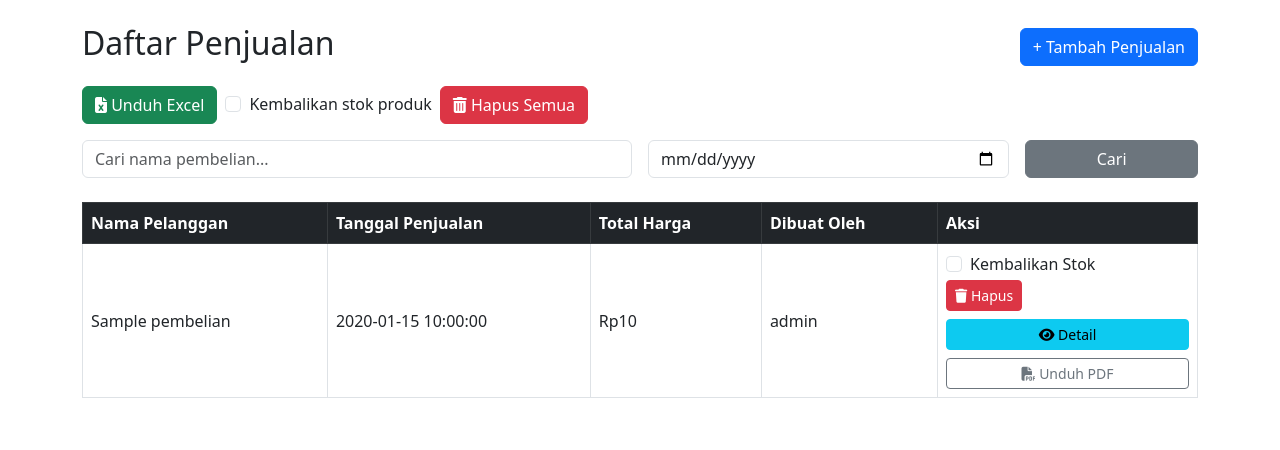
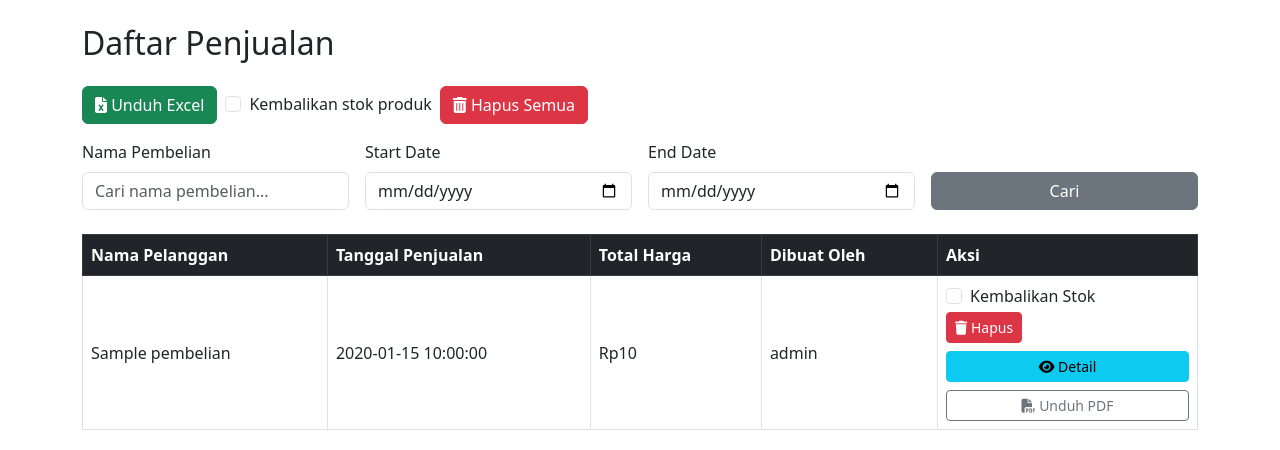
Before and after one commit to M-AzharPratama/kasir_ukk, a Flask app: page /pembelian in a window 1280 px wide. Shown: the part 56-506 px from the top of the page. Run offline with Flask 3, Linux system fonts and the light colour scheme; the visitor is signed in with stand-in values (Sample User, id 1); tables that the repository leaves empty or names only in its code hold one stand-in row (values such as "Sample post"); some libraries are stand-ins or nearby versions.

Commit message:
menyelesaikan website kasir

```diff
--- a/app.py
+++ b/app.py
@@ -1,7 +1,6 @@
 from flask import Flask, render_template, request, redirect, url_for, session, flash
 from flask_mysqldb import MySQL
 from werkzeug.security import generate_password_hash, check_password_hash
-from datetime import datetime
 from functools import wraps
 from werkzeug.utils import secure_filename
 import os
@@ -14,6 +13,18 @@ from openpyxl import Workbook
 from collections import defaultdict
 import uuid
 from pathlib import Path
+from flask import make_response
+from reportlab.lib.pagesizes import A4
+from reportlab.pdfgen import canvas
+from reportlab.lib.units import cm
+from reportlab.platypus import Table, TableStyle, Image, Paragraph, SimpleDocTemplate, Spacer
+from reportlab.lib.styles import getSampleStyleSheet
+from reportlab.lib import colors
+from babel.numbers import format_currency
+from openpyxl.styles import Font, Alignment, PatternFill, Border, Side
+from openpyxl.utils import get_column_letter
+from datetime import datetime, timedelta
+
 
 app = Flask(__name__, instance_relative_config=True)
 app.config.from_pyfile('config.py')
@@ -23,6 +34,19 @@ app.secret_key = app.config['SECRET_KEY']
 mysql.init_app(app)  # pastikan inisialisasi
 
 persen = 0.01
+
+def format_rupiah_excel(angka):
+    # Mengubah angka menjadi format seperti 100.000
+    return "{:,.0f}".format(angka).replace(",", ".")
+
+# def format_rupiah(angka):
+#     try:
+#         return "{:,.0f}".format(float(angka)).replace(",", ".")
+#     except:
+#         return "0"
+
+def format_rupiah(angka):
+    return format_currency(angka, 'IDR', locale='id_ID', format=u'¤#,##0')
 
 def generate_nomor_pembayaran():
     return uuid.uuid4().hex[:12].upper()
@@ -170,20 +194,42 @@ def export_users_excel():
     headers = ['Nama User', 'Email', 'Role']
     ws.append(headers)
 
-    # Data baris
-    for p in users_list:
-        ws.append([
-            p['name'],
-            p['email'],
-            p['role'],
-        ])
+    # Gaya header
+    header_font = Font(bold=True, color="FFFFFF")
+    header_fill = PatternFill("solid", fgColor="4F81BD")
+    border = Border(
+        left=Side(style='thin'),
+        right=Side(style='thin'),
+        top=Side(style='thin'),
+        bottom=Side(style='thin')
+    )
 
-    # Simpan ke dalam memori untuk dikirim sebagai file
+    for col_num, column_title in enumerate(headers, 1):
+        cell = ws.cell(row=1, column=col_num)
+        cell.font = header_font
+        cell.fill = header_fill
+        cell.alignment = Alignment(horizontal="center", vertical="center")
+        cell.border = border
+
+    # Isi data
+    for row_index, user in enumerate(users_list, start=2):
+        ws.cell(row=row_index, column=1, value=user['name'])
+        ws.cell(row=row_index, column=2, value=user['email'])
+        ws.cell(row=row_index, column=3, value=user['role'])
+        for col in range(1, 4):
+            ws.cell(row=row_index, column=col).border = border
+            ws.cell(row=row_index, column=col).alignment = Alignment(vertical="center")
+
+    # Menyesuaikan lebar kolom otomatis
+    for column_cells in ws.columns:
+        length = max(len(str(cell.value or "")) for cell in column_cells)
+        ws.column_dimensions[column_cells[0].column_letter].width = length + 2
+
+    # Simpan ke dalam memori
     file_stream = BytesIO()
     wb.save(file_stream)
     file_stream.seek(0)
 
-    # Kirim file sebagai response
     return send_file(
         file_stream,
         as_attachment=True,
@@ -348,36 +394,71 @@ def produk_list():
 def export_produk_excel():
     cur = mysql.connection.cursor(MySQLdb.cursors.DictCursor)
 
-    # Ambil data yang sesuai
-    cur.execute("""
-        SELECT nama_produk as name, harga, stok
+    q = request.args.get('q', '').strip()
+
+    query = """
+        SELECT nama_produk, harga, stok
         FROM produk
-    """)
-    users_list = cur.fetchall()
+        WHERE 1=1
+    """
+    params = []
 
-    # Buat workbook Excel
+    if q:
+        query += " AND nama_produk LIKE %s"
+        params.append(f"%{q}%")
+
+    cur.execute(query, tuple(params))
+    produk_list = cur.fetchall()
+    cur.close()
+
+    # Buat file Excel
     wb = Workbook()
     ws = wb.active
     ws.title = "Daftar Produk"
 
-    # Header kolom
+    # Header
     headers = ['Nama Produk', 'Harga', 'Stok']
     ws.append(headers)
 
+    # Gaya untuk header
+    header_font = Font(bold=True, color="000000")
+    header_fill = PatternFill(start_color="DDDDDD", end_color="DDDDDD", fill_type="solid")
+    border = Border(
+        left=Side(style='thin'), right=Side(style='thin'),
+        top=Side(style='thin'), bottom=Side(style='thin')
+    )
+
+    for col_num, header in enumerate(headers, 1):
+        cell = ws.cell(row=1, column=col_num)
+        cell.font = header_font
+        cell.fill = header_fill
+        cell.border = border
+
     # Data baris
-    for p in users_list:
-        ws.append([
-            p['name'],
-            p['harga'],
-            p['stok'],
-        ])
+    for row_num, p in enumerate(produk_list, start=2):
+        row_data = [p['nama_produk'], format_rupiah(p['harga']), p['stok']]
+        for col_num, value in enumerate(row_data, 1):
+            cell = ws.cell(row=row_num, column=col_num, value=value)
+            cell.border = border
 
-    # Simpan ke dalam memori untuk dikirim sebagai file
+    # Auto-width kolom
+    for col in ws.columns:
+        max_length = 0
+        column = col[0].column_letter
+        for cell in col:
+            try:
+                if cell.value:
+                    max_length = max(max_length, len(str(cell.value)))
+            except:
+                pass
+        adjusted_width = max_length + 2
+        ws.column_dimensions[column].width = adjusted_width
+
+    # Simpan ke memori
     file_stream = BytesIO()
     wb.save(file_stream)
     file_stream.seek(0)
 
-    # Kirim file sebagai response
     return send_file(
         file_stream,
         as_attachment=True,
@@ -510,25 +591,33 @@ def produk_detail(id):
 @app.route('/pembelian')
 @login_required
 def lihat_pembelian():
-    q = request.args.get('q', '')
-    tanggal = request.args.get('tanggal', '')
+    q = request.args.get('q', '')  # Pencarian nama pembelian
+    start_date = request.args.get('start_date', '')  # Tanggal mulai
+    end_date = request.args.get('end_date', '')  # Tanggal akhir
 
     cur = mysql.connection.cursor(MySQLdb.cursors.DictCursor)
-
-    base_query = "SELECT * FROM pembelian WHERE 1=1"
+    base_query = "SELECT * FROM pembelian WHERE 1=1"  # Query dasar untuk mengambil data
     params = []
 
     if q:
         base_query += " AND nama LIKE %s"
-        params.append('%' + q + '%')
+        params.append('%' + q + '%')  # Filter berdasarkan nama pembelian
 
-    if tanggal:
-        base_query += " AND DATE(tgl_pembelian) = %s"
-        params.append(tanggal)
+    if start_date and end_date:
+        try:
+            # Mengubah tanggal mulai dan tanggal akhir menjadi objek datetime
+            start_date_obj = datetime.strptime(start_date, '%Y-%m-%d')
+            end_date_obj = datetime.strptime(end_date, '%Y-%m-%d')
 
-    base_query += " ORDER BY tgl_pembelian DESC"
-    cur.execute(base_query, tuple(params))
-    pembelian_data = cur.fetchall()
+            # Filter berdasarkan rentang tanggal
+            base_query += " AND tgl_pembelian BETWEEN %s AND %s"
+            params.extend([start_date_obj.date(), end_date_obj.date()])
+        except:
+            pass
+
+    base_query += " ORDER BY tgl_pembelian DESC"  # Urutkan berdasarkan tanggal pembelian
+    cur.execute(base_query, tuple(params))  # Eksekusi query dengan parameter
+    pembelian_data = cur.fetchall()  # Ambil hasil query
     cur.close()
 
     return render_template('pembelian_list.html', pembelian=pembelian_data)
@@ -536,40 +625,127 @@ def lihat_pembelian():
 @app.route('/pembelian/export-excel')
 @login_required
 def export_pembelian_excel():
+    start_date = request.args.get('start_date', '')  # Tanggal mulai
+    end_date = request.args.get('end_date', '')  # Tanggal akhir
+    q = request.args.get('q', '')  # Pencarian nama pembelian
+
     cur = mysql.connection.cursor(MySQLdb.cursors.DictCursor)
 
-    # Ambil data yang sesuai
-    cur.execute("""
-        SELECT nama AS nama_pelanggan, role_pembuat AS dibuat_oleh, total AS total_harga, tgl_pembelian
-        FROM pembelian
-        ORDER BY tgl_pembelian DESC
-    """)
+    query = """
+        SELECT
+            p.id,
+            p.nama AS nama_pelanggan,
+            p.role_pembuat AS dibuat_oleh,
+            p.total AS total_harga,
+            p.total_bayar,
+            p.diskon,
+            p.kembalian,
+            p.sisa_point,
+            p.nomor_pembayaran,
+            p.tgl_pembelian,
+            m.no_hp,
+            m.status AS status_member,
+            m.name AS nama_member,
+            m.point AS member_point,
+            m.join_date
+        FROM pembelian p
+        LEFT JOIN member m ON p.member_id = m.id
+        WHERE 1=1
+    """
+    params = []
+
+    # Filter berdasarkan nama
+    if q:
+        query += " AND p.nama LIKE %s"
+        params.append('%' + q + '%')
+
+    # Filter berdasarkan rentang tanggal (start_date dan end_date)
+    if start_date and end_date:
+        try:
+            # Mengubah start_date dan end_date menjadi objek datetime
+            start_date_obj = datetime.strptime(start_date, '%Y-%m-%d')
+            end_date_obj = datetime.strptime(end_date, '%Y-%m-%d')
+
+            # Filter berdasarkan rentang tanggal
+            query += " AND p.tgl_pembelian BETWEEN %s AND %s"
+            params.extend([start_date_obj.date(), end_date_obj.date()])
+        except:
+            pass
+
+    query += " ORDER BY p.tgl_pembelian DESC"  # Urutkan berdasarkan tanggal pembelian
+    cur.execute(query, tuple(params))  # Eksekusi query dengan parameter
     pembelian_list = cur.fetchall()
 
-    # Buat workbook Excel
+    # Ambil detail produk
+    pembelian_produk_map = {}
+    for pembelian in pembelian_list:
+        cur.execute("""
+            SELECT prod.nama_produk, prod.harga, lp.quantity, lp.subtotal
+            FROM list_pembelian lp
+            JOIN produk prod ON lp.produk_id = prod.id
+            WHERE lp.pembelian_id = %s
+        """, (pembelian['id'],))
+        pembelian_produk_map[pembelian['id']] = cur.fetchall()
+
+    cur.close()
+
+    # Buat file Excel
     wb = Workbook()
     ws = wb.active
     ws.title = "Daftar Pembelian"
 
-    # Header kolom
-    headers = ['Nama Pelanggan', 'Dibuat Oleh', 'Total Harga', 'Tanggal Pembelian']
+    headers = [
+        'No', 'Nomor Pembayaran', 'Tanggal Pembelian', 'Nama Pelanggan', 'No HP',
+        'Status Member', 'Nama Member', 'Sisa Point', 'Reward Point', 'Dibuat Oleh',
+        'Total', 'Diskon', 'Bayar', 'Kembalian', 'Detail Produk'
+    ]
     ws.append(headers)
 
-    # Data baris
-    for p in pembelian_list:
+    header_font = Font(bold=True)
+    for col_num, column_title in enumerate(headers, 1):
+        cell = ws.cell(row=1, column=col_num)
+        cell.font = header_font
+        cell.alignment = Alignment(horizontal='center')
+
+    persen = 0.01
+
+    for idx, p in enumerate(pembelian_list, start=1):
+        reward_point = round(float(p['total_harga']) * persen, 2)
+        produk_list = pembelian_produk_map.get(p['id'], [])
+        detail_produk = '; '.join([f"{prod['nama_produk']} (x{prod['quantity']} @ {format_rupiah(prod['harga'])})" for prod in produk_list])
         ws.append([
+            idx,
+            p['nomor_pembayaran'],
+            p['tgl_pembelian'].strftime('%d-%m-%Y') if p['tgl_pembelian'] else '',
             p['nama_pelanggan'],
+            p.get('no_hp') or '-',
+            p.get('status_member') or '-',
+            p.get('nama_member') or '-',
+            int(p['sisa_point']) if p['sisa_point'] else 0,
+            reward_point,
             p['dibuat_oleh'],
-            float(p['total_harga']),
-            str(p['tgl_pembelian']),
+            format_rupiah(p['total_harga']),
+            format_rupiah(p['diskon']),
+            format_rupiah(p['total_bayar']),
+            format_rupiah(p['kembalian']),
+            detail_produk
         ])
 
-    # Simpan ke dalam memori untuk dikirim sebagai file
+    for col in ws.columns:
+        max_length = 0
+        col_letter = get_column_letter(col[0].column)
+        for cell in col:
+            try:
+                if cell.value:
+                    max_length = max(max_length, len(str(cell.value)))
+            except:
+                pass
+        ws.column_dimensions[col_letter].width = max_length + 2
+
     file_stream = BytesIO()
     wb.save(file_stream)
     file_stream.seek(0)
 
-    # Kirim file sebagai response
     return send_file(
         file_stream,
         as_attachment=True,
@@ -884,6 +1060,7 @@ from pathlib import Path
 def unduh_pembelian_pdf(pembelian_id):
     cur = mysql.connection.cursor(MySQLdb.cursors.DictCursor)
 
+    # Ambil data pembelian
     cur.execute("""
         SELECT p.id, p.nama AS nama_pelanggan, p.tgl_pembelian, p.role_pembuat, p.total, p.total_bayar, p.diskon, p.kembalian, p.sisa_point, p.nomor_pembayaran,
                m.no_hp, m.status AS member_status, m.join_date, m.point AS member_point, m.name AS member_name
@@ -897,39 +1074,112 @@ def unduh_pembelian_pdf(pembelian_id):
         flash("Data pembelian tidak ditemukan.", "danger")
         return redirect(url_for('lihat_pembelian'))
 
+    # Ambil daftar produk
     cur.execute("""
-        SELECT prod.nama_produk AS nama_produk, prod.harga, lp.quantity, lp.subtotal, prod.foto
+        SELECT prod.nama_produk AS nama_produk, prod.harga, lp.quantity, lp.subtotal
         FROM list_pembelian lp
         JOIN produk prod ON lp.produk_id = prod.id
         WHERE lp.pembelian_id = %s
     """, (pembelian_id,))
     list_produk = cur.fetchall()
 
-    # Tambahkan path absolut foto (untuk PDF)
-    for item in list_produk:
-        if item["foto"]:
-            foto_path = Path("static/uploads") / item["foto"]
-            item["foto_path_abs"] = foto_path.resolve()
-        else:
-            item["foto_path_abs"] = None
-
+    # Hitung reward point
     point = float(pembelian['total']) * persen
 
-    rendered = render_template('pembelian_pdf.html', pembelian=pembelian, list_produk=list_produk, reward_point=point)
+    # Buat PDF
+    buffer = BytesIO()
+    doc = SimpleDocTemplate(buffer, pagesize=A4)
+    elements = []
 
-    result = BytesIO()
-    pdf = pisa.pisaDocument(BytesIO(rendered.encode("UTF-8")), result)
+    styles = getSampleStyleSheet()
+    normal = styles["Normal"]
+    bold = styles["Heading4"]
+    title = styles["Title"]
 
-    print("foto_path")
+    # Judul utama
+    elements.append(Paragraph("INVOICE PENJUALAN", title))
+    elements.append(Spacer(1, 12))
 
-    if not pdf.err:
-        response = make_response(result.getvalue())
-        response.headers["Content-Type"] = "application/pdf"
-        response.headers["Content-Disposition"] = f"attachment; filename=pembelian_{pembelian_id}.pdf"
-        return response
-    else:
-        flash("Gagal membuat PDF", "danger")
-        return redirect(url_for('detail_pembelian', pembelian_id=pembelian_id))
+    # Informasi di bagian atas
+    info_atas = [
+        ["Nomor Pembayaran", pembelian["nomor_pembayaran"]],
+        ["Tanggal Pembelian", pembelian["tgl_pembelian"]],
+        ["Nama Pelanggan", pembelian["nama_pelanggan"]],
+        ["No Telephon", pembelian["no_hp"]],
+    ]
+    info_kanan = [
+        ["Status Member", pembelian["member_status"]],
+        ["Sisa Point", int(pembelian["sisa_point"])],
+        ["Reward Point", round(point, 2)],
+        ["Dibuat oleh", pembelian["role_pembuat"]],
+    ]
+    gabung_info = []
+    for kiri, kanan in zip(info_atas, info_kanan):
+        gabung_info.append([f"{kiri[0]}: {kiri[1]}", f"{kanan[0]}: {kanan[1]}"])
+
+    table_info = Table(gabung_info, colWidths=[8 * cm, 8 * cm])
+    table_info.setStyle(TableStyle([
+        ('VALIGN', (0, 0), (-1, -1), 'TOP'),
+        ('ALIGN', (0, 0), (-1, -1), 'LEFT'),
+    ]))
+    elements.append(table_info)
+    elements.append(Spacer(1, 20))
+
+    # Tabel Produk
+    # Gabungkan Tabel Produk + Ringkasan Pembayaran
+    elements.append(Paragraph("Daftar Produk", bold))
+
+    data_produk = [["No", "Nama Produk", "Harga", "Jumlah", "Subtotal"]]
+    for idx, item in enumerate(list_produk, start=1):
+        data_produk.append([
+            idx,
+            item["nama_produk"],
+            format_rupiah(item['harga']),
+            item["quantity"],
+            format_rupiah(item['subtotal']),
+        ])
+
+    table_produk = Table(data_produk, colWidths=[1.5*cm, 5.5*cm, 3.5*cm, 2*cm, 3.5*cm])
+    table_produk.setStyle(TableStyle([
+        ('GRID', (0, 0), (-1, -1), 0.4, colors.black),
+        ('BACKGROUND', (0, 0), (-1, 0), colors.lightgrey),
+        ('VALIGN', (0, 0), (-1, -1), 'TOP'),
+        ('ALIGN', (2, 1), (-1, -1), 'RIGHT'),  # Harga & subtotal rata kanan
+        ('ALIGN', (0, 1), (0, -1), 'CENTER'),  # "No" kolom rata tengah
+        ('ALIGN', (3, 1), (3, -1), 'CENTER'),  # "Jumlah" kolom rata tengah
+        ('ALIGN', (0, 0), (-1, 0), 'CENTER'),  # Header tabel rata tengah
+    ]))
+    elements.append(table_produk)
+    elements.append(Spacer(1, 5))  # Spacer kecil agar lebih dekat dengan subtotal
+
+    # Ringkasan Pembayaran sebagai tabel rapi
+    data_ringkasan = [
+        ["", "", "", "Total", format_rupiah(pembelian['total'])],
+        ["", "", "", "Diskon", "-" + format_rupiah(pembelian['diskon'])],
+        ["", "", "", "Bayar", format_rupiah(pembelian['total_bayar'])],
+        ["", "", "", "Kembalian", format_rupiah(pembelian['kembalian'])],
+    ]
+
+    table_ringkasan = Table(data_ringkasan, colWidths=[1.5*cm, 5.5*cm, 3.5*cm, 2*cm, 3.5*cm])
+    table_ringkasan.setStyle(TableStyle([
+        ('ALIGN', (3, 0), (3, -1), 'RIGHT'),   # Label: Total, Diskon, etc
+        ('ALIGN', (4, 0), (4, -1), 'RIGHT'),   # Value: Rp...
+        ('FONTNAME', (3, 0), (4, -1), 'Helvetica-Bold'),
+        ('FONTSIZE', (3, 0), (4, -1), 10),
+        ('TOPPADDING', (3, 0), (4, -1), 2),
+        ('BOTTOMPADDING', (3, 0), (4, -1), 2),
+    ]))
+    elements.append(table_ringkasan)
+
+    doc.build(elements)
+
+    pdf = buffer.getvalue()
+    buffer.close()
+
+    response = make_response(pdf)
+    response.headers["Content-Type"] = "application/pdf"
+    response.headers["Content-Disposition"] = f"attachment; filename=pembelian_{pembelian_id}.pdf"
+    return response
 
 # ========== LOGOUT ==========
 @app.route('/logout')
--- a/templates/dashboard.html
+++ b/templates/dashboard.html
@@ -57,7 +57,7 @@
         <div class="card mt-4">
             <div class="card-header">
                 {% if session['role'] == 'admin' %}
-                    Grafik Penjualan per Bulan
+                    Grafik Penjualan
                 {% else %}
                     Total Pembelian Bulan Ini
                 {% endif %}
--- a/templates/pembelian_form.html
+++ b/templates/pembelian_form.html
@@ -166,7 +166,7 @@
               <div class="card-body">
                 <h5 class="card-title">{{ p.nama_produk }}</h5>
                 <p class="card-text">
-                  Harga: Rp {{ "{:,.0f}".format(p.harga) }}
+                  Harga: Rp {{ (p.harga) }}
                 </p>
                 <p class="card-text">Stock: {{ p.stok }}</p>
                 <input type="hidden" name="produk_id" value="{{ p.id }}" />
--- a/templates/pembelian_list.html
+++ b/templates/pembelian_list.html
@@ -88,13 +88,61 @@
         </div>
       </div>
     </nav>
+
     <!-- Add Bootstrap JS and Popper.js -->
     <script src="https://cdn.jsdelivr.net/npm/bootstrap@5.3.0/dist/js/bootstrap.bundle.min.js"></script>
+
+    <script>
+      // Function to update the input fields based on the selected filter
+      function updateTanggalOptions() {
+        const filter = document.getElementById("filter_tanggal").value;
+        const container = document.getElementById("tanggal_input_container");
+
+        if (filter === "harian") {
+          container.innerHTML = `<input type="date" id="tanggal" />`;
+        }
+        else if (filter === "mingguan") {
+          container.innerHTML = `
+            <select id="tanggal">
+              <option value="1">Minggu 1</option>
+              <option value="2">Minggu 2</option>
+              <option value="3">Minggu 3</option>
+              <option value="4">Minggu 4</option>
+            </select>`;
+        }
+        else if (filter === "bulanan") {
+          container.innerHTML = `
+            <select id="tanggal">
+              <option value="1">Januari</option>
+              <option value="2">Februari</option>
+              <option value="3">Maret</option>
+              <option value="4">April</option>
+              <option value="5">Mei</option>
+              <option value="6">Juni</option>
+              <option value="7">Juli</option>
+              <option value="8">Agustus</option>
+              <option value="9">September</option>
+              <option value="10">Oktober</option>
+              <option value="11">November</option>
+              <option value="12">Desember</option>
+            </select>`;
+        }
+        else if (filter === "tahunan") {
+          const currentYear = new Date().getFullYear();
+          let options = "";
+          for (let y = currentYear; y >= currentYear - 10; y--) {
+            options += `<option value="${y}">${y}</option>`;
+          }
+          container.innerHTML = `<select id="tanggal">${options}</select>`;
+        }
+      }
+    </script>
+
     <!-- isi -->
     <div class="container">
       <div class="d-flex justify-content-between align-items-center mb-3">
         <h2>Daftar Penjualan</h2>
-        {% if session['role'] != 'ADMIN' %}
+        {% if session['role'] != 'admin' %}
         <a href="{{ url_for('tambah_pembelian') }}" class="btn btn-primary"
           >+ Tambah Penjualan</a
         >
@@ -108,10 +156,11 @@
       >
         <div class="d-flex flex-wrap gap-2 align-items-center">
           <a
-            href="{{ url_for('export_pembelian_excel') }}"
+          href="{{ url_for('export_pembelian_excel', q=request.args.get('q'), start_date=request.args.get('start_date'), end_date=request.args.get('end_date')) }}"
             class="btn btn-success"
-            ><i class="fas fa-file-excel"></i> Unduh Excel</a
           >
+            <i class="fas fa-file-excel"></i> Unduh Excel
+          </a>
           <div class="form-check">
             <input
               class="form-check-input"
@@ -134,30 +183,35 @@
         </div>
       </form>
 
-      <form
-        method="get"
-        action="{{ url_for('lihat_pembelian') }}"
-        class="mb-4 row g-3"
-      >
-        <div class="col-md-6">
-          <input
-            type="text"
-            class="form-control"
-            name="q"
-            placeholder="Cari nama pembelian..."
-            value="{{ request.args.get('q', '') }}"
-          />
-        </div>
-        <div class="col-md-4">
-          <input
-            type="date"
-            class="form-control"
-            name="tanggal"
-            value="{{ request.args.get('tanggal', '') }}"
-          />
-        </div>
-        <div class="col-md-2">
-          <button type="submit" class="btn btn-secondary w-100">Cari</button>
+      <form method="get" action="{{ url_for('lihat_pembelian') }}" class="mb-4">
+        <div class="row align-items-end g-3">
+
+          <!-- Filter Nama -->
+          <div class="col-md-3">
+            <label for="q" class="form-label">Nama Pembelian</label>
+            <input type="text" class="form-control" name="q" id="q"
+                   placeholder="Cari nama pembelian..." value="{{ request.args.get('q', '') }}" />
+          </div>
+
+          <!-- Filter Tanggal Mulai -->
+          <div class="col-md-3">
+            <label for="start_date" class="form-label">Start Date</label>
+            <input type="date" class="form-control" name="start_date" id="start_date"
+                   value="{{ request.args.get('start_date', '') }}" />
+          </div>
+
+          <!-- Filter Tanggal Selesai -->
+          <div class="col-md-3">
+            <label for="end_date" class="form-label">End Date</label>
+            <input type="date" class="form-control" name="end_date" id="end_date"
+                   value="{{ request.args.get('end_date', '') }}" />
+          </div>
+
+          <!-- Tombol Submit -->
+          <div class="col-md-3">
+            <button type="submit" class="btn btn-secondary w-100">Cari</button>
+          </div>
+
         </div>
       </form>
 
--- a/templates/produk_list.html
+++ b/templates/produk_list.html
@@ -95,8 +95,7 @@
       <div class="d-flex justify-content-between align-items-center mb-3">
         <h2 class="mb-0">Daftar Produk</h2>
         <a
-            href="{{ url_for('export_produk_excel') }}"
-            class="btn btn-success"
+          href="{{ url_for('export_produk_excel', q=request.args.get('q', '')) }}" class="btn btn-success ms-2"
             ><i class="fas fa-file-excel"></i> Unduh Excel</a
           >
         {% if session['role'] == 'admin' %}
@@ -145,7 +144,7 @@
           {% for p in produk %}
           <tr>
             <td>{{ p['nama_produk'] }}</td>
-            <td>Rp {{ "{:,.0f}".format(p['harga']) }}</td>
+            <td>Rp{{ "{:,.0f}".format(p['harga']) }}</td>
             <td>{{ p['stok'] }}</td>
             <td>
               {% if p['foto'] %}
```
Also changed, not shown: templates/detail_pembelian.html (+35 -36 lines), templates/pembelian_pdf.html (deleted, +0 -123 lines).
